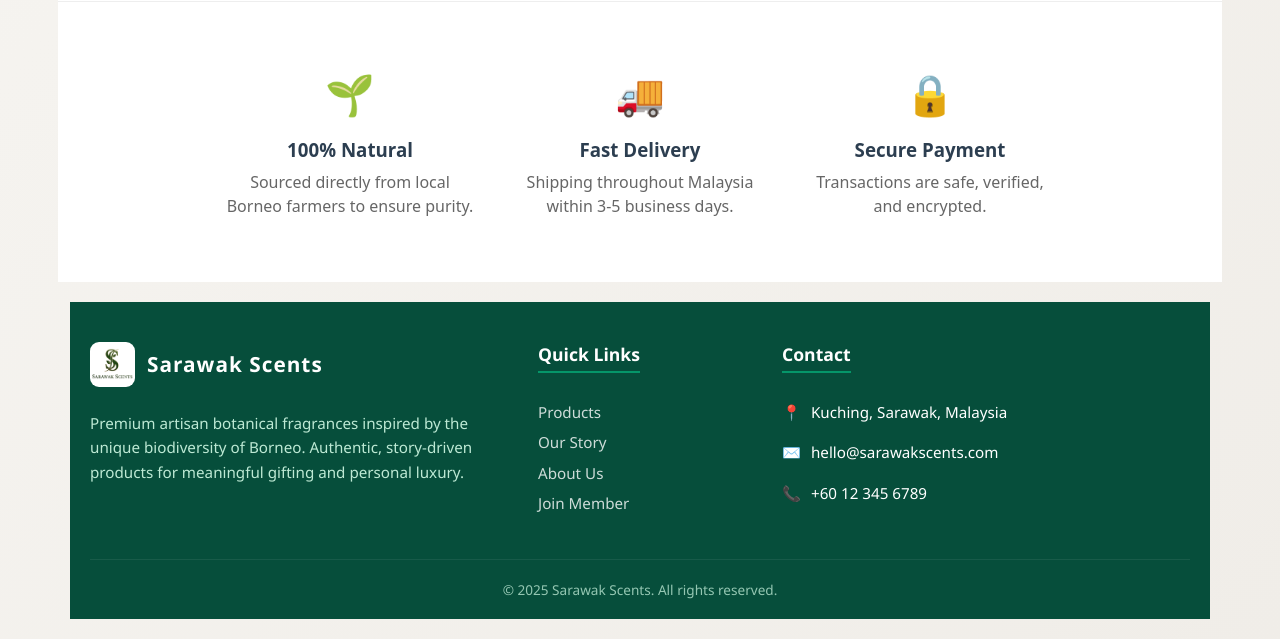
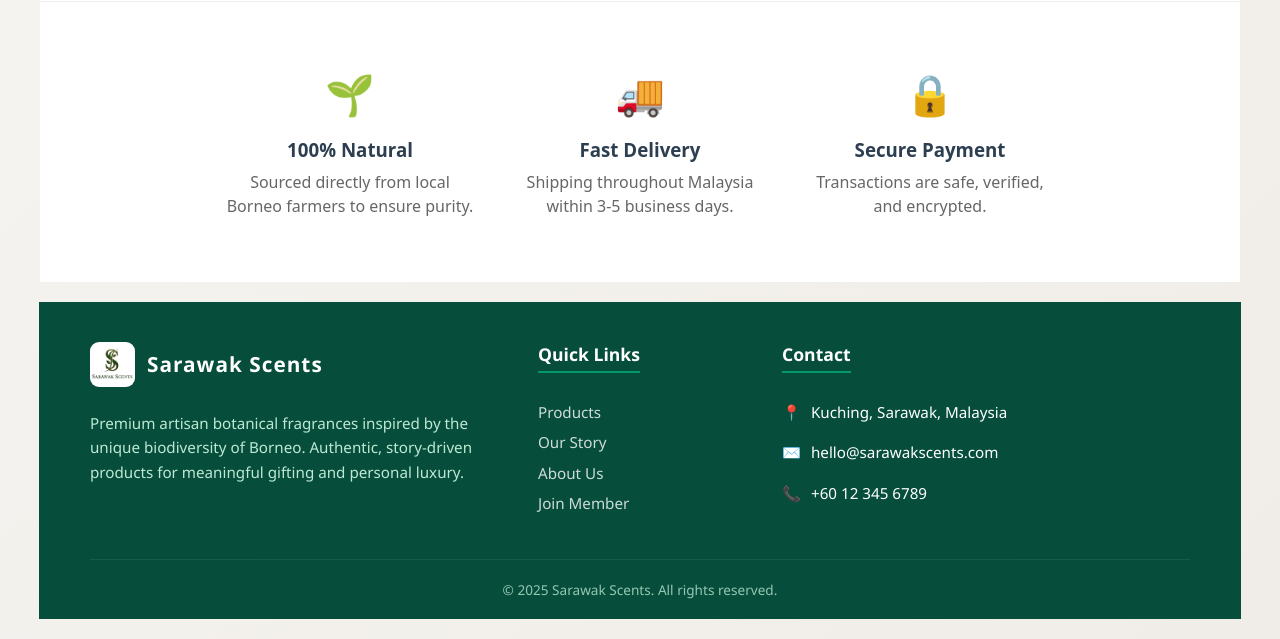
Before and after one commit to MingLH/sarawak_scents, a PHP site: page / in a window 1280 px wide. Shown: the part 1761-2400 px from the top of the page. Run offline with PHP 8.4, Linux system fonts and the light colour scheme.

Commit message:
Adjust the size of the header.php and footer.php

```diff
--- a/includes/footer.php
+++ b/includes/footer.php
@@ -1,4 +1,4 @@
-</div> <footer style="background-color: #064e3b; color: white; padding: 40px 20px 20px 20px; font-family: 'Segoe UI', Tahoma, Geneva, Verdana, sans-serif;">
+</div> <footer style="background-color: #064e3b; color: white; padding: 40px 20px 20px 20px; font-family: 'Segoe UI', Tahoma, Geneva, Verdana, sans-serif; width: 97%;">
         <div style="max-width: 1100px; margin: 0 auto; display: flex; flex-wrap: wrap; justify-content: space-between; gap: 40px;">
 
             <div style="flex: 1; min-width: 250px;">
--- a/includes/header.php
+++ b/includes/header.php
@@ -15,7 +15,7 @@ if (session_status() === PHP_SESSION_NONE) {
 </head>
 <body>
 
-    <nav class="navbar" style="display: flex; justify-content: space-between; align-items: center; padding: 1rem 2rem; background-color: #fff; box-shadow: 0 2px 5px rgba(0,0,0,0.1);">
+    <nav class="navbar" style="display: flex; justify-content: space-between; align-items: center; padding: 1rem 2rem; background-color: #fff; box-shadow: 0 2px 5px rgba(0,0,0,0.1); width: 97%">
 
         <div class="logo">
             <a href="index.php" style="text-decoration: none; font-size: 1.5rem; font-weight: bold; color: #2c3e50;">
@@ -34,10 +34,7 @@ if (session_status() === PHP_SESSION_NONE) {
                     // Calculate the number of items in the cart
                     $cart_count = 0;
                     if (isset($_SESSION['cart']) && !empty($_SESSION['cart'])) {
-                        // Option A: Count unique products
-                        // $cart_count = count($_SESSION['cart']);
-
-                        // Option B: Count total quantity of all items (Recommended)
+                        // Count total quantity of all items
                         foreach ($_SESSION['cart'] as $item) {
                             $cart_count += $item['quantity'];
                         }
@@ -80,4 +77,4 @@ if (session_status() === PHP_SESSION_NONE) {
         </ul>
     </nav>
 
-    <div class="main-wrapper" style="min-height: 80vh; padding: 20px;">
+    <div class="main-wrapper" style="min-height: 80vh; padding: 20px; width: 100%;">
```
